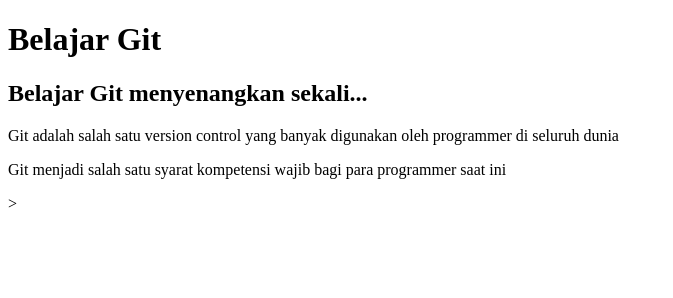
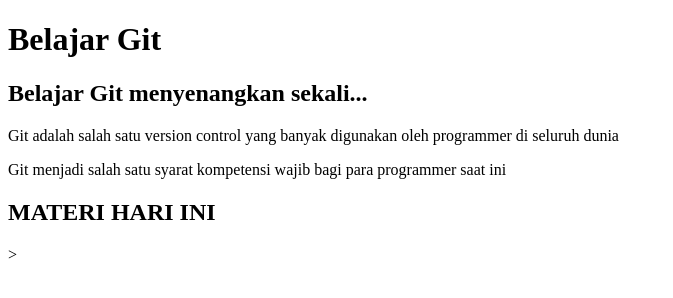
Before and after one commit to Trianovrita/Belajar-Git, a plain HTML site: page index.html in a window 1280 px wide. Shown: the whole page, without its empty margins (0-673 px from the left). Drawn offline with Linux system fonts and the light colour scheme.

Commit message:
menambahkan h2

```diff
--- a/index.html
+++ b/index.html
@@ -10,7 +10,7 @@
     <h2>Belajar Git menyenangkan sekali...</h2>
     <p>Git adalah salah satu version control yang banyak digunakan oleh programmer di seluruh dunia</p>
     <p>Git menjadi salah satu syarat kompetensi wajib bagi para programmer saat ini</p>
-
+    <h2>MATERI HARI INI</h2>
     <tambah></tambah>
     <table></table>>
 </body>
```
